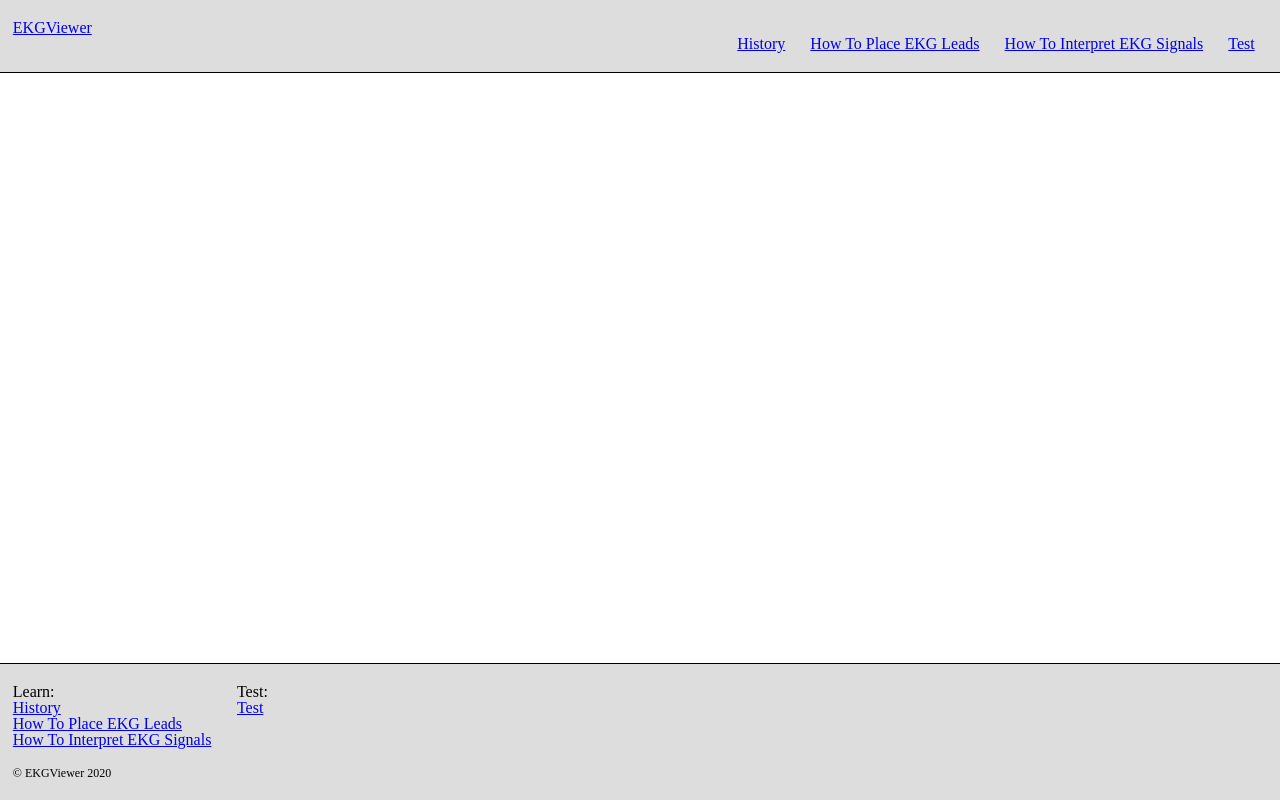
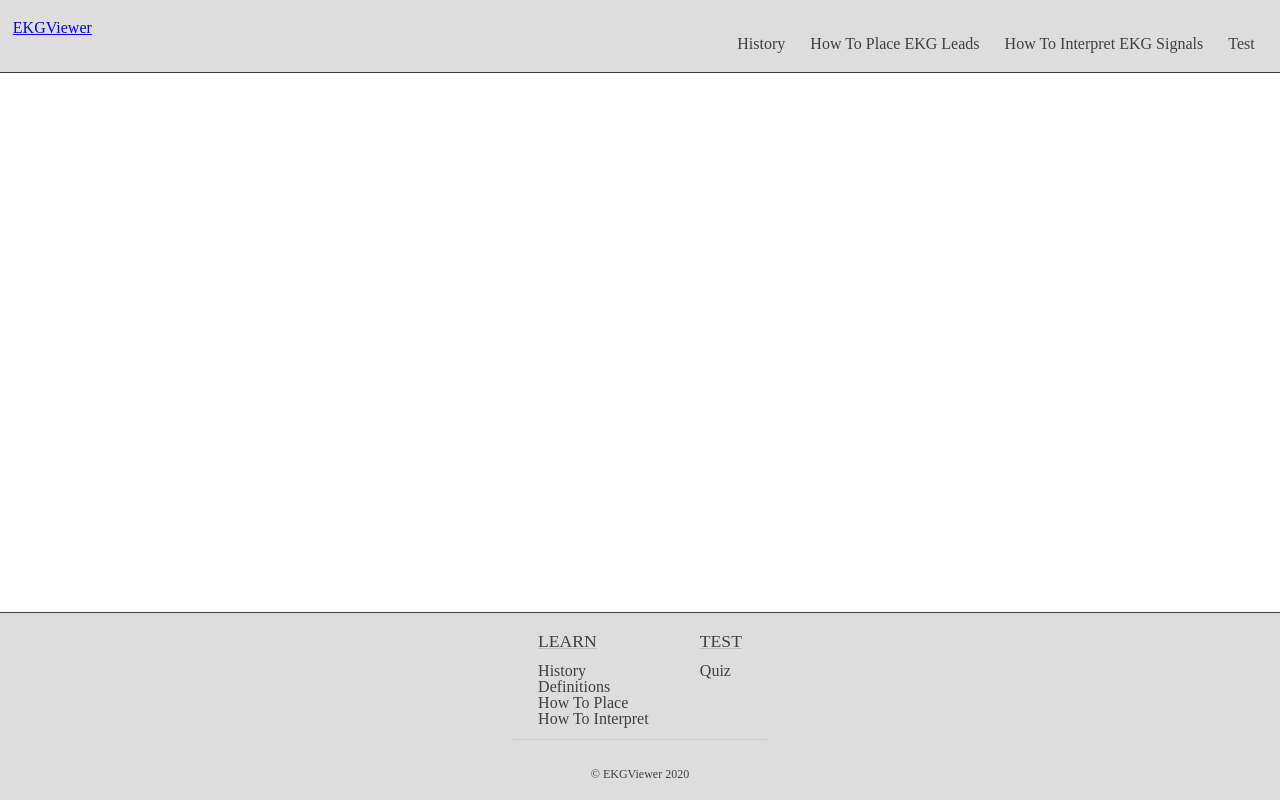
Before and after one commit to roched1atwit/EKGViewer, a PHP site: page / in a window 1280 px wide. Run offline with PHP 8.4, Linux system fonts and the light colour scheme.

Commit message:
Update footer styling

```diff
--- a/src/templates/page-footer.php
+++ b/src/templates/page-footer.php
@@ -1,19 +1,16 @@
 <footer id="page-footer">
     <nav id="footer-nav">
-        <ul>
-            <li>
-                <h6>Learn: </h6>
-            </li>
-            <li><a href="./history">History</a></li>
-            <li><a href="./how-to-place">How To Place EKG Leads</a></li>
-            <li><a href="./how-to-interpret">How To Interpret EKG Signals</a></li>
-        </ul>
-        <ul>
-            <li>
-                <h6>Test: </h6>
-            </li>
-            <li><a href="./test">Test</a></li>
-        </ul>
+        <div>
+            <h6>LEARN</h6>
+            <a href="./history">History</a>
+            <a href="./definitions">Definitions</a>
+            <a href="./how-to-place">How To Place</a>
+            <a href="./how-to-interpret">How To Interpret</a>
+        </div>
+        <div>
+            <h6>TEST</h6>
+            <a href="./quiz">Quiz</a>
+        </div>
     </nav>
     <br/>
     <small>&copy; EKGViewer <?php echo date("Y"); ?></small>
--- a/src/templates/page-template.css
+++ b/src/templates/page-template.css
@@ -1,9 +1,15 @@
 html {
     font-size: 100%;
+    color: #3f3f3f;
 }
 
 html, body {
     height: 100%;
+}
+
+nav a {
+    text-decoration: none;
+    color: inherit;
 }
 
 #page-header {
@@ -32,22 +38,42 @@ section#content {
 }
 
 #page-footer {
+    display: flex;
+    flex-direction: column;
     flex-shrink: 0;
-    padding: 2.5vh 0;
+    padding: 2.5vh 1vw;
     border: solid;
     border-width: 0.2vh 0 0 0;
     background-color: #dddddd;
 }
 
+#page-footer h6 {
+    font-size: 1.1rem;
+}
+
 #page-footer small {
-    margin-left: 1vw;
     font-size: 0.75rem;
+    align-self: center;
 }
 
 #footer-nav {
     display: flex;
+    align-self: center;
+    margin-bottom: 1.5vh;
+    padding-bottom: 1.5vh;
+    border-style: solid;
+    border-color: #cccccc;
+    border-bottom-width: 0.2vh;
 }
 
-#footer-nav ul {
-    margin: 0 1vw;
+#footer-nav div {
+    display: flex;
+    flex-direction: column;
+    padding: 0 2vw;
 }
+
+#footer-nav h6 {
+    margin-bottom: 1.5vh;
+    text-decoration: underline;
+    text-decoration-color: #bbbbbb;
+}
```
